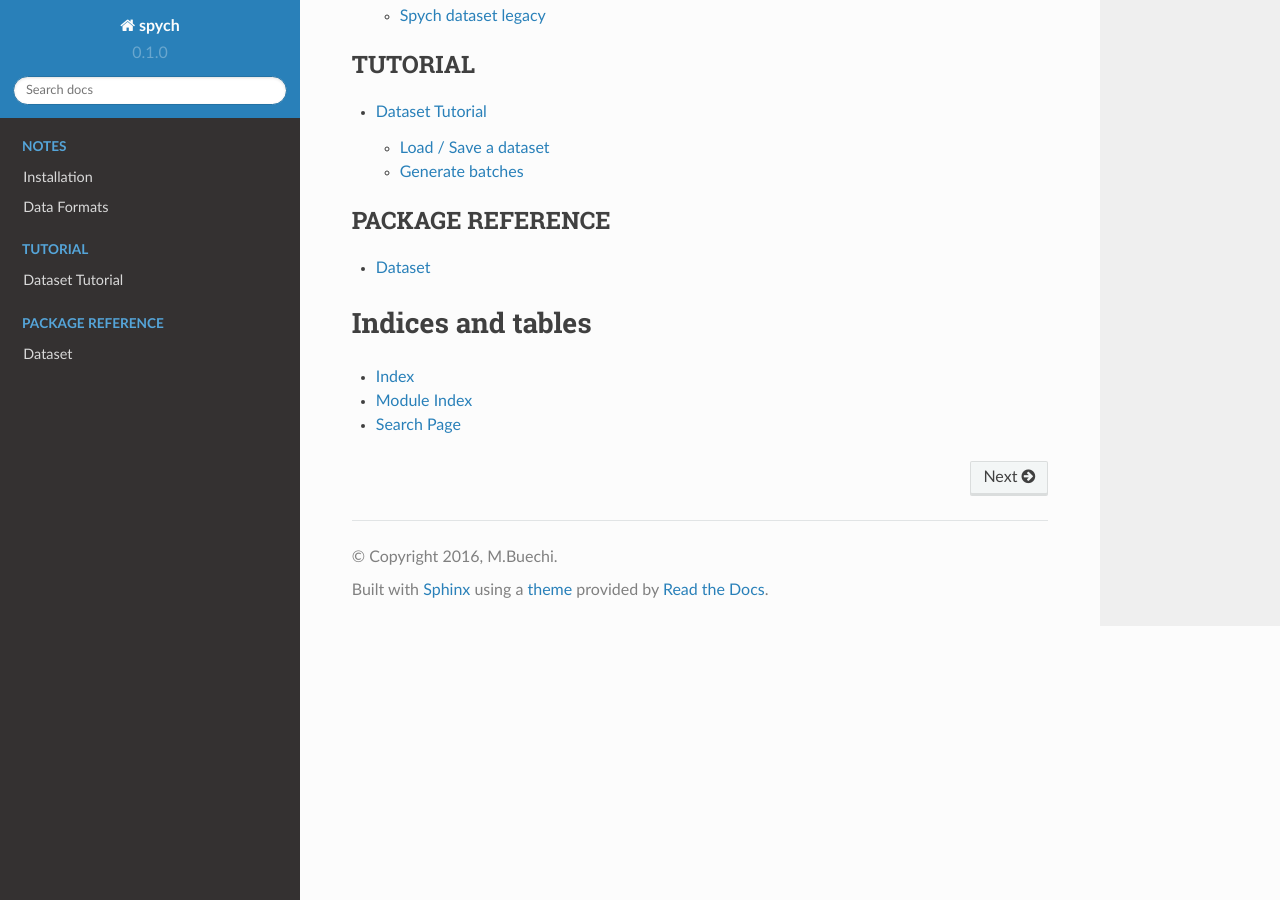
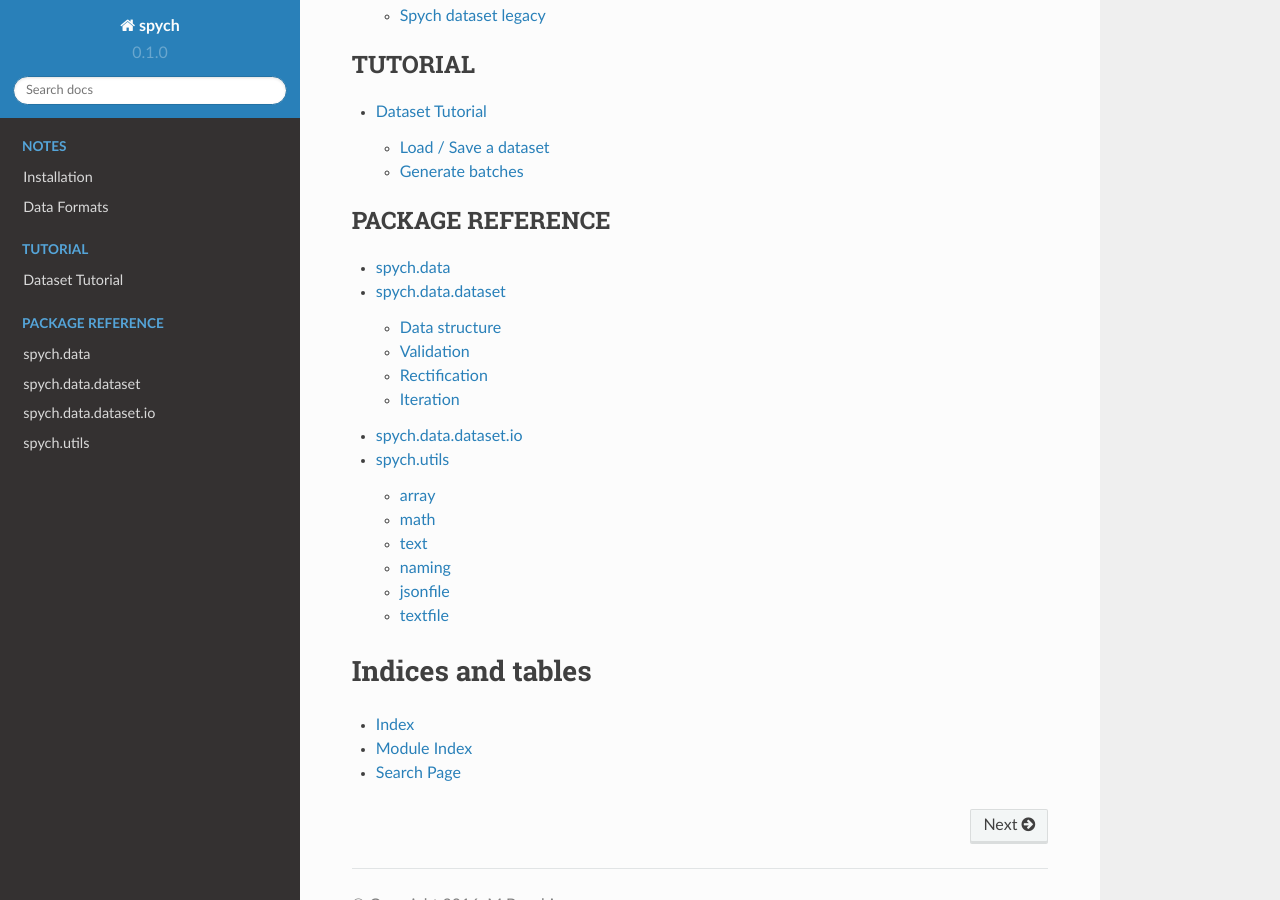
Before and after one commit to ynop/spych, a Sphinx documentation site: the page built from docs/index.rst, in a window 1280 px wide and 900 px high, scrolled down 432 px. Built offline with Sphinx 7.4.7 and the Read the Docs theme 2.0.0, drawn with Linux system fonts in a browser that asks for light colours.

Commit message:
updated doc

```diff
--- a/docs/index.rst
+++ b/docs/index.rst
@@ -25,7 +25,10 @@ Spych is a set of python tools for tasks related to automatic speech recognition
    :maxdepth: 2
    :caption: PACKAGE REFERENCE
 
-   packages/dataset
+   packages/data
+   packages/data_dataset
+   packages/data_dataset_io
+   packages/utils
 
 
 
--- /dev/null
+++ b/docs/packages/data.rst
@@ -0,0 +1,25 @@
+spych.data
+==========
+
+.. autoclass:: spych.data.File
+        :members:
+
+
+.. autoclass:: spych.data.Utterance
+        :members:
+
+
+.. autoclass:: spych.data.Speaker
+        :members:
+
+
+.. autoclass:: spych.data.Segmentation
+        :members:
+
+
+.. autoclass:: spych.data.Segment
+        :members:
+
+
+.. autoclass:: spych.data.FeatureContainer
+        :members:
--- /dev/null
+++ b/docs/packages/data_dataset.rst
@@ -0,0 +1,33 @@
+spych.data.dataset
+==================
+
+Data structure
+--------------
+
+.. autoclass:: spych.data.dataset.Dataset
+        :members:
+
+
+.. autoclass:: spych.data.dataset.Subview
+        :members:
+
+
+Validation
+----------
+
+.. autoclass:: spych.data.dataset.Validator
+        :members:
+
+
+Rectification
+-------------
+
+.. autoclass:: spych.data.dataset.Rectifier
+        :members:
+
+
+Iteration
+---------
+
+.. autoclass:: spych.data.dataset.BatchGenerator
+        :members:
--- /dev/null
+++ b/docs/packages/data_dataset_io.rst
@@ -0,0 +1,17 @@
+spych.data.dataset.io
+=====================
+
+.. autoclass:: spych.data.dataset.io.SpychDatasetLoader
+        :members:
+
+
+.. autoclass:: spych.data.dataset.io.LegacySpychDatasetLoader
+        :members:
+
+
+.. autoclass:: spych.data.dataset.io.KaldiDatasetLoader
+        :members:
+
+
+.. autoclass:: spych.data.dataset.io.TudaDatasetLoader
+        :members:
--- a/docs/packages/dataset.rst
+++ /dev/null
@@ -1,5 +0,0 @@
-Dataset
-=======
-
-.. autoclass:: spych.dataset.Dataset
-        :members:
--- /dev/null
+++ b/docs/packages/utils.rst
@@ -0,0 +1,36 @@
+spych.utils
+===========
+
+array
+-----
+.. automodule:: spych.utils.array
+        :members:
+
+math
+----
+.. automodule:: spych.utils.math
+        :members:
+
+
+text
+----
+.. automodule:: spych.utils.text
+        :members:
+
+
+naming
+------
+.. automodule:: spych.utils.naming
+        :members:
+
+
+jsonfile
+--------
+.. automodule:: spych.utils.jsonfile
+        :members:
+
+
+textfile
+--------
+.. automodule:: spych.utils.textfile
+        :members:
```
Also changed, not shown: 5 other files.
